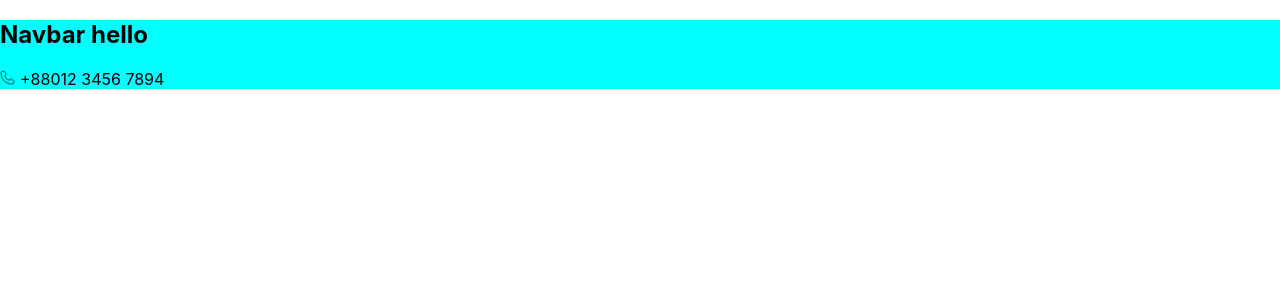
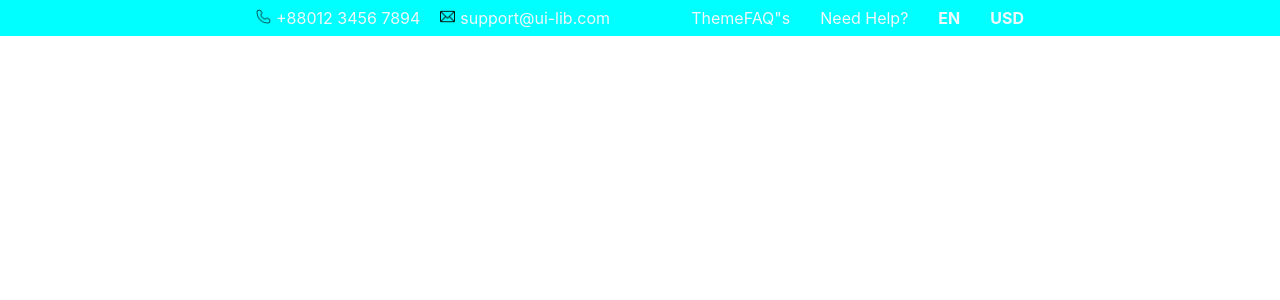
Before and after one commit to AbderrahmaneMadani/superstore, a React (Create React App) app: page / in a window 1280 px wide. Shown: the top 300 px of the page. Built offline with nearby package versions, Linux system fonts and the light colour scheme.

Commit message:
edit header and nav , add style

```diff
--- a/public/index.html
+++ b/public/index.html
@@ -24,7 +24,12 @@
       work correctly both with client-side routing and a non-root public URL.
       Learn how to configure a non-root public URL by running `npm run build`.
     -->
-    <title>React App</title>
+
+    <link  rel="stylesheet"   href="https://fonts.googleapis.com/css?family=Roboto:300,400,500,700&display=swap" />
+    <link   rel="stylesheet"   href="https://fonts.googleapis.com/icon?family=Material+Icons" />
+
+
+    <title>Super Store</title>
   </head>
   <body>
     <noscript>You need to enable JavaScript to run this app.</noscript>
--- a/src/pages/home/super_store/SuperStore.js
+++ b/src/pages/home/super_store/SuperStore.js
@@ -1,4 +1,5 @@
 import Navbar from "./components/Navbar";
+import "./SuperStore.css";
 
 function SuperStore(){
     return(
--- a/src/pages/home/super_store/components/Navbar.css
+++ b/src/pages/home/super_store/components/Navbar.css
@@ -1,10 +1,50 @@
-nav {
+* {
+    box-sizing: border-box;
+    padding: 0;
+    margin: 0;
+}
+header {
+    justify-content: center;
     background-color:  aqua;
+    padding: 1vh 20%;
+
+    display: flex;
+
+    flex-direction: row;
+
+    justify-content: space-between;
+
 }
+.phone, .mail {
+    justify-items: baseline;
+}
+/* nav {
+
+} */
 img {
     width: 15px;
+}
+ul, li, p, a {
+    color: aliceblue;
 }
 p{
     display: inline;
     padding-left: 5px;
 }
+ul {
+    list-style: none;
+    display: inline-flex;
+}
+li{
+    padding-left: 30px;
+}
+
+.contact {
+    display: inline-flex;
+}
+.mail {
+    padding-left: 20px;
+}
+a{
+    text-decoration: none;
+}
--- a/src/pages/home/super_store/components/Navbar.js
+++ b/src/pages/home/super_store/components/Navbar.js
@@ -1,16 +1,30 @@
 
 import phoneIcon from "./telephone.png"
+import mailIcon from "./email.png"
 import "./Navbar.css"
 function Navbar() {
 
     return (
-        <nav>
-            <h1>Navbar hello</h1>
+        <header>
             <div className="contact">
-                <img src={phoneIcon} alt="" />
-                <p>+88012 3456 7894</p>
+                <div className="phone">
+                    <img src={phoneIcon} alt="" />
+                    <p>+88012 3456 7894</p>
+                </div>
+                <div className="mail">
+                    <img src={mailIcon} alt="" />
+                    <p>support@ui-lib.com</p>
+                </div>
             </div>
-        </nav>
+            <nav>
+                <ul className="nav_links" alt>
+                    <li><a className="nav-link" href="#">ThemeFAQ"s</a></li>
+                    <li><a className="nav_link" href="#">Need Help?</a></li>
+                    <li><b>EN</b></li>
+                    <li><b>USD</b></li>
+                </ul>
+            </nav>
+        </header>
     );
   }
 
```
Also changed, not shown: package.json (+7 -1 lines), src/pages/home/super_store/SuperStore.css (added), src/pages/home/super_store/components/email.png (added), 1 other file (tests, documents, lock files or other folders).
